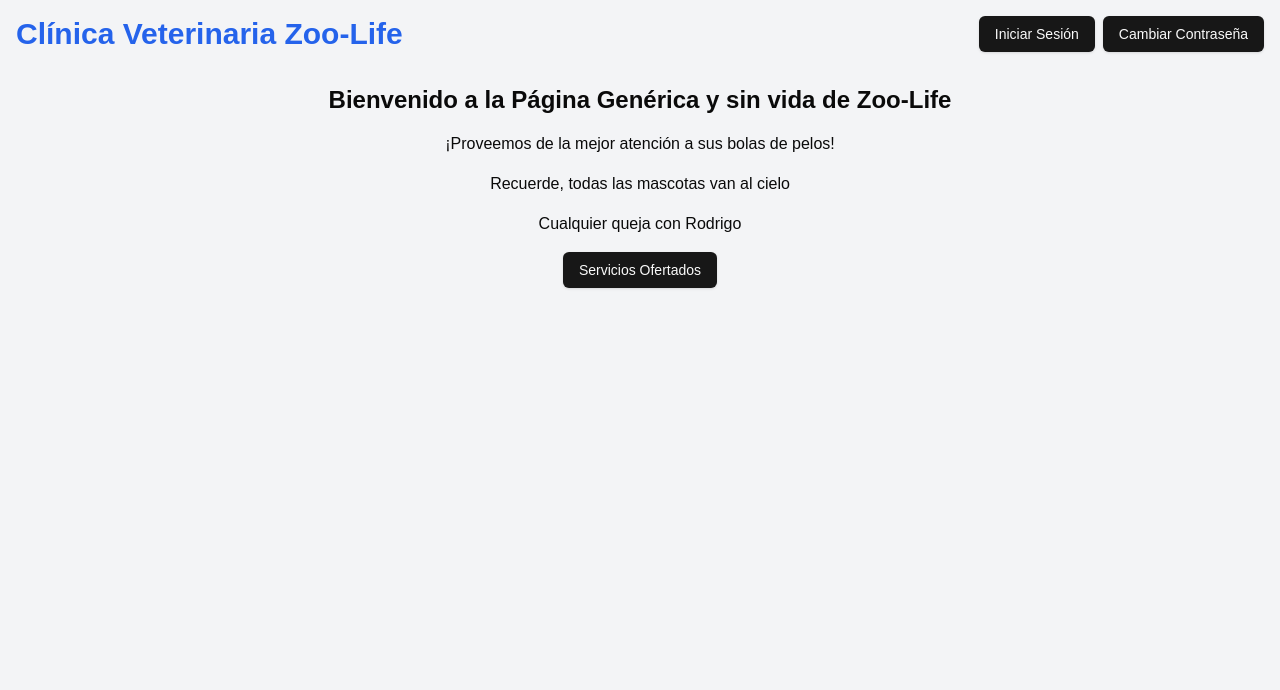
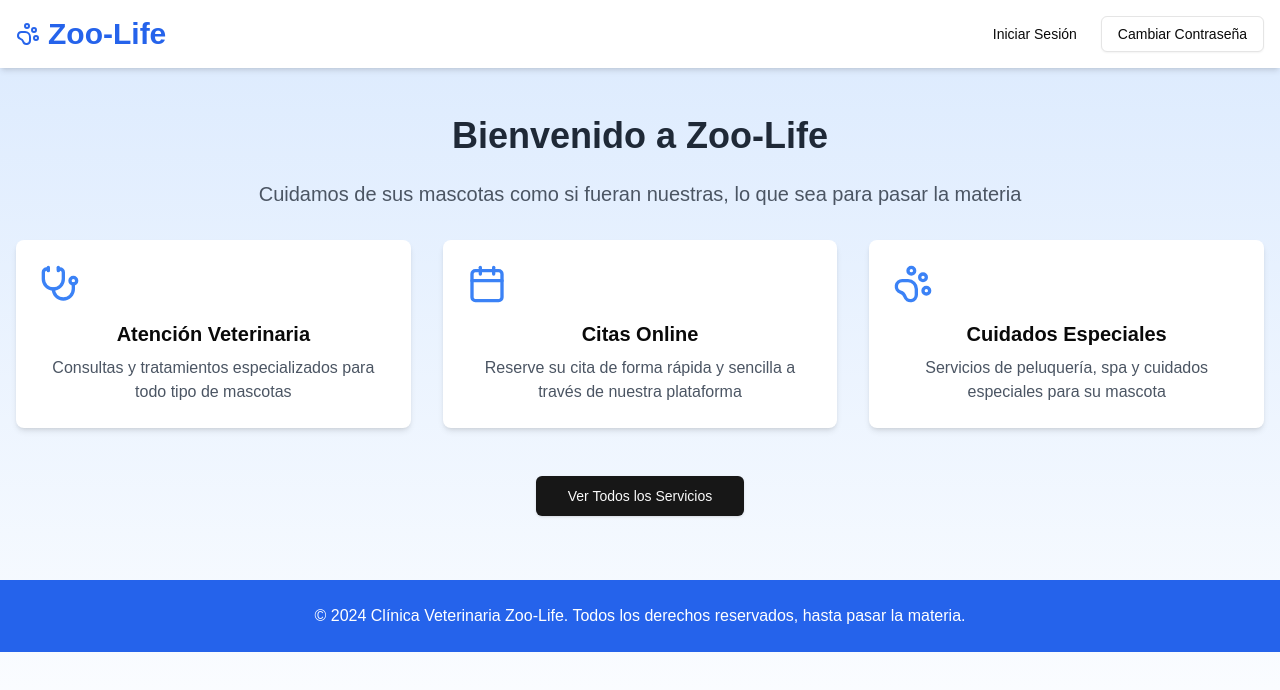
Before and after one commit to JavierCabreraC/next-vet, a Next.js app: page / in a window 1280 px wide. Shown: the top 690 px of the page. Built offline with nearby package versions, Linux system fonts and the light colour scheme.

Commit message:
nuevo diseño para page

```diff
--- a/src/app/page.tsx
+++ b/src/app/page.tsx
@@ -1,62 +1,75 @@
 'use client';
 
 // import React, { useState } from 'react';
-// import LoginForm from '@/components/ui/LoginForm';
-// import { Button } from '@/components/ui/button';
+// import { Button } from '../components/ui/button';
+// import LoginForm from '../components/ui/LoginForm';
+// import ChangePasswordForm from '../components/ui/ChangePassword';
 
 
 
 // const VetClinicWelcomePage: React.FC = () => {
-//   const [showLogin, setShowLogin] = useState(false);
+//     const [showLogin, setShowLogin] = useState(false);
+//     const [showChangePassword, setShowChangePassword] = useState(false);
 
-//   return (
-//     <div className="min-h-screen bg-gray-100 p-4">
-//       <header className="flex justify-between items-center mb-8">
-//         <h1 className="text-3xl font-bold text-blue-600">Clínica Veterinaria Zoo-Life</h1>
-//         <Button onClick={() => setShowLogin(true)}>Iniciar Sesión</Button>
-//       </header>
-
-//       <main>
-//         {showLogin ? (
-//           <LoginForm onClose={() => setShowLogin(false)} />
-//         ) : (
-//           <div className="text-center">
-//             <h2 className="text-2xl font-semibold mb-4">Bienvenido a la Página Genérica y sin vida de Zoo-Life</h2>
-//             <p className="mb-4">¡Proveemos de la mejor atención a sus bolas de pelos!</p>
-//             <p className="mb-4">Dios qué materia tan estresante</p>
-//             <p className="mb-4">SI1 será mi muerte...</p>
-//             <Button onClick={() => setShowLogin(true)}>Servicios Ofertados</Button>
-//           </div>
-//         )}
-//       </main>
-//     </div>
-//   );
+//     return (
+//         <div className="min-h-screen bg-gray-100 p-4">
+//             <header className="flex justify-between items-center mb-8">
+//                 <h1 className="text-3xl font-bold text-blue-600">Clínica Veterinaria Zoo-Life</h1>
+//                 <div>
+//                     <Button onClick={() => setShowLogin(true)} className="mr-2">Iniciar Sesión</Button>
+//                     <Button onClick={() => setShowChangePassword(true)}>Cambiar Contraseña</Button>
+//                 </div>
+//             </header>
+//             <main>
+//                 {showLogin && (
+//                     <LoginForm onClose={() => setShowLogin(false)} />
+//                 )}
+//                 {showChangePassword && (
+//                     <ChangePasswordForm onClose={() => setShowChangePassword(false)} />
+//                 )}
+//                 {!showLogin && !showChangePassword && (
+//                     <div className="text-center">
+//                         <h2 className="text-2xl font-semibold mb-4">Bienvenido a la Página Genérica y sin vida de Zoo-Life</h2>
+//                         <p className="mb-4">¡Proveemos de la mejor atención a sus bolas de pelos!</p>
+//                         <p className="mb-4">Recuerde, todas las mascotas van al cielo</p>
+//                         <p className="mb-4">Cualquier queja con Rodrigo</p>
+//                         <Button onClick={() => setShowLogin(true)}>Servicios Ofertados</Button>
+//                     </div>
+//                 )}
+//             </main>
+//         </div>
+//     );
 // };
 
 // export default VetClinicWelcomePage;
 
 import React, { useState } from 'react';
-import { Button } from '../components/ui/button';
-import LoginForm from '../components/ui/LoginForm';
-import ChangePasswordForm from '../components/ui/ChangePassword';
-
-
+import { Button } from '@/components/ui/button';
+import LoginForm from '@/components/ui/LoginForm';
+import ChangePasswordForm from '@/components/ui/ChangePassword';
+import { PawPrint, Calendar, Stethoscope } from 'lucide-react';
 
 const VetClinicWelcomePage: React.FC = () => {
     const [showLogin, setShowLogin] = useState(false);
     const [showChangePassword, setShowChangePassword] = useState(false);
 
     return (
-    <div className="min-h-screen bg-gray-100 p-4">
-      <header className="flex justify-between items-center mb-8">
-        <h1 className="text-3xl font-bold text-blue-600">Clínica Veterinaria Zoo-Life</h1>
-        <div>
-          <Button onClick={() => setShowLogin(true)} className="mr-2">Iniciar Sesión</Button>
-          <Button onClick={() => setShowChangePassword(true)}>Cambiar Contraseña</Button>
+        <div className="min-h-screen bg-gradient-to-b from-blue-100 to-white">
+            <header className="bg-white shadow-md p-4">
+                <div className="container mx-auto flex justify-between items-center">
+                    <h1 className="text-3xl font-bold text-blue-600">
+                        <span className="flex items-center">
+                            <PawPrint className="mr-2" />
+                            Zoo-Life
+                        </span>
+                    </h1>
+                    <nav>
+                        <Button variant="ghost" onClick={() => setShowLogin(true)} className="mr-2">Iniciar Sesión</Button>
+                        <Button variant="outline" onClick={() => setShowChangePassword(true)}>Cambiar Contraseña</Button>
+                    </nav>
                 </div>
             </header>
-
-      <main>
+            <main className="container mx-auto mt-8 p-4">
                 {showLogin && (
                     <LoginForm onClose={() => setShowLogin(false)} />
                 )}
@@ -65,16 +78,54 @@ const VetClinicWelcomePage: React.FC = () => {
                 )}
                 {!showLogin && !showChangePassword && (
                     <div className="text-center">
-            <h2 className="text-2xl font-semibold mb-4">Bienvenido a la Página Genérica y sin vida de Zoo-Life</h2>
-            <p className="mb-4">¡Proveemos de la mejor atención a sus bolas de pelos!</p>
-            <p className="mb-4">Recuerde, todas las mascotas van al cielo</p>
-            <p className="mb-4">Cualquier queja con Rodrigo</p>
-            <Button onClick={() => setShowLogin(true)}>Servicios Ofertados</Button>
+                        <h2 className="text-4xl font-semibold mb-6 text-gray-800">Bienvenido a Zoo-Life</h2>
+                        <p className="text-xl mb-8 text-gray-600">Cuidamos de sus mascotas como si fueran nuestras, lo que sea para pasar la materia</p>
+
+                        <div className="grid grid-cols-1 md:grid-cols-3 gap-8 mb-12">
+                            <ServiceCard
+                                icon={<Stethoscope size={40} />}
+                                title="Atención Veterinaria"
+                                description="Consultas y tratamientos especializados para todo tipo de mascotas"
+                            />
+                            <ServiceCard
+                                icon={<Calendar size={40} />}
+                                title="Citas Online"
+                                description="Reserve su cita de forma rápida y sencilla a través de nuestra plataforma"
+                            />
+                            <ServiceCard
+                                icon={<PawPrint size={40} />}
+                                title="Cuidados Especiales"
+                                description="Servicios de peluquería, spa y cuidados especiales para su mascota"
+                            />
+                        </div>
+
+                        <Button size="lg" onClick={() => setShowLogin(true)}>
+                            Ver Todos los Servicios
+                        </Button>
                     </div>
                 )}
             </main>
+            <footer className="bg-blue-600 text-white mt-12 py-6">
+                <div className="container mx-auto text-center">
+                    <p>&copy; 2024 Clínica Veterinaria Zoo-Life. Todos los derechos reservados, hasta pasar la materia.</p>
+                </div>
+            </footer>
         </div>
     );
 };
 
+interface ServiceCardProps {
+    icon: React.ReactNode;
+    title: string;
+    description: string;
+}
+
+const ServiceCard: React.FC<ServiceCardProps> = ({ icon, title, description }) => (
+    <div className="bg-white p-6 rounded-lg shadow-md transition-transform hover:scale-105">
+        <div className="text-blue-500 mb-4">{icon}</div>
+        <h3 className="text-xl font-semibold mb-2">{title}</h3>
+        <p className="text-gray-600">{description}</p>
+    </div>
+);
+
 export default VetClinicWelcomePage;
```
Also changed, not shown: src/components/ui/ChangePassword.tsx (indentation only). Lines whose indentation alone changed are shown as unchanged.
